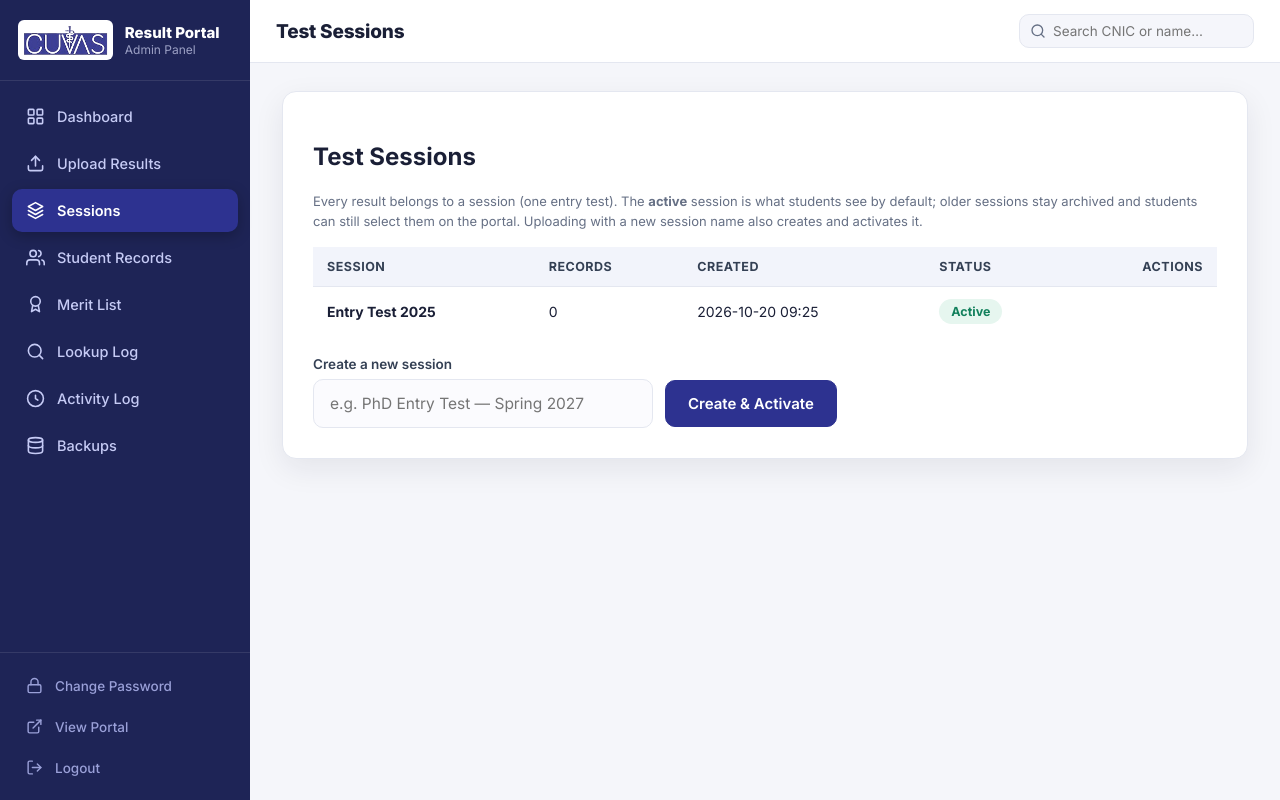
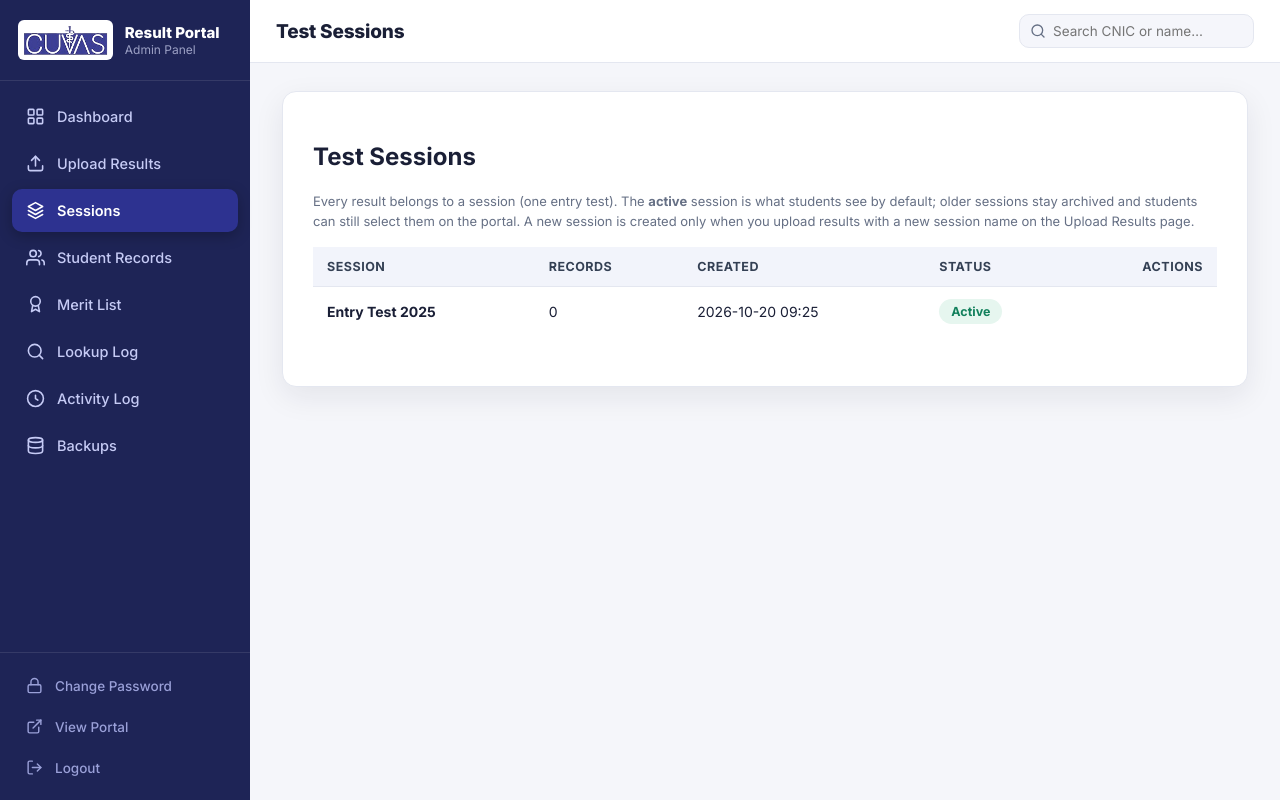
Before and after one commit to uzairareeb/cuvas-result-portal, a Flask app: page /admin/sessions in a window 1280 px wide. Run offline with Flask 3, Linux system fonts and the light colour scheme; the visitor is signed in with stand-in values (Sample User, id 1); data comes from the database, SQL or seed files in the repository; data that the repository does not hold is empty; some libraries are stand-ins or nearby versions.

Commit message:
Strict session lookup + remove create-session option (2/2): templates

```diff
--- a/templates/admin_sessions.html
+++ b/templates/admin_sessions.html
@@ -4,7 +4,7 @@
 {% block content %}
 <div class="card">
   <h2 class="card-h">Test Sessions</h2>
-  <p class="hint" style="margin:0 0 16px">Every result belongs to a session (one entry test). The <strong>active</strong> session is what students see by default; older sessions stay archived and students can still select them on the portal. Uploading with a new session name also creates and activates it.</p>
+  <p class="hint" style="margin:0 0 16px">Every result belongs to a session (one entry test). The <strong>active</strong> session is what students see by default; older sessions stay archived and students can still select them on the portal. A new session is created only when you upload results with a new session name on the Upload Results page.</p>
   <div class="tbl-wrap" style="margin-bottom:20px">
     <table class="tbl">
       <thead>
@@ -36,12 +36,5 @@
       </tbody>
     </table>
   </div>
-  <form method="post" action="{{ url_for('admin_sessions_create') }}">
-    <label class="f-label" for="newSession">Create a new session</label>
-    <div class="row" style="margin-top:0">
-      <input type="text" class="no-icon" id="newSession" name="name" placeholder="e.g. PhD Entry Test — Spring 2027" style="max-width:340px">
-      <button class="btn primary" type="submit">Create &amp; Activate</button>
-    </div>
-  </form>
 </div>
 {% endblock %}
--- a/templates/notfound.html
+++ b/templates/notfound.html
@@ -5,7 +5,11 @@
     <svg viewBox="0 0 24 24" fill="none" stroke="currentColor" stroke-width="2" stroke-linecap="round" stroke-linejoin="round"><circle cx="12" cy="12" r="10"/><line x1="12" y1="8" x2="12" y2="12"/><line x1="12" y1="16" x2="12.01" y2="16"/></svg>
   </div>
   <h2>Result Not Found</h2>
+  {% if sess_name %}
+  <p class="lede">No result was found for CNIC <strong>{{ cnic_disp }}</strong> in the <strong>{{ sess_name }}</strong> session. Your result may be in another session — go back, change the <strong>Test Session</strong>, and try again. Also double-check the CNIC number.</p>
+  {% else %}
   <p class="lede">No result was found for that CNIC. Please check the number and try again.</p>
+  {% endif %}
   <a class="btn primary" href="{{ url_for('index') }}">
     <svg viewBox="0 0 24 24" fill="none" stroke="currentColor" stroke-width="2" stroke-linecap="round" stroke-linejoin="round"><line x1="19" y1="12" x2="5" y2="12"/><polyline points="12 19 5 12 12 5"/></svg>
     Try Again
```
Also changed, not shown: templates/index.html (+12 -1 lines).
